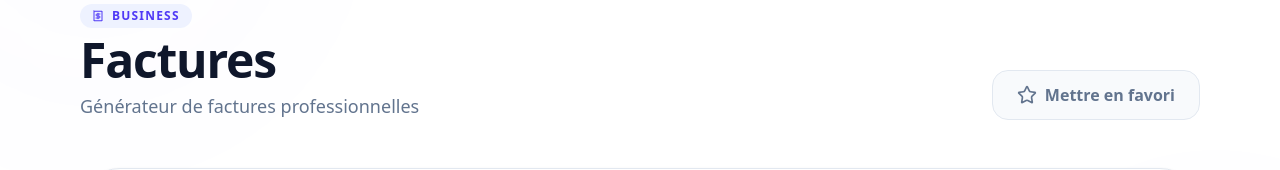
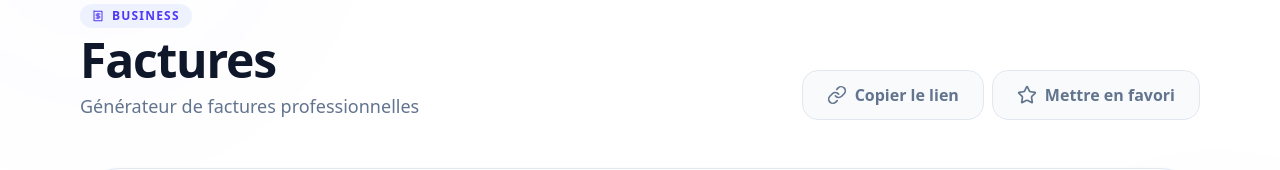
Before and after one commit to daxt61/multi-tool-site, a React (Vite) app: page / in a window 1280 px wide. Both pictures are taken after a click on the button 214 px from the left and 751 px from the top of the page. Shown: the part 184-354 px from the top of the page. Built offline with nearby package versions, Linux system fonts and the light colour scheme.

Commit message:
🎨 Palette: add copy link feature to ToolView
Co-authored-by: daxt61 <254493367+daxt61@users.noreply.github.com>

```diff
--- a/App.tsx
+++ b/App.tsx
@@ -51,6 +51,7 @@ import {
   Briefcase,
   Search,
   Shuffle,
+  Check,
   ArrowLeft,
   Database,
   ArrowLeftRight,
@@ -1009,6 +1010,13 @@ function ToolView({ favorites, toggleFavorite }: { favorites: string[], toggleFa
   const { toolId } = useParams();
   // ⚡ Bolt Optimization: Use toolsMap for O(1) lookup
   const currentTool = toolId ? toolsMap[toolId] : null;
+  const [linkCopied, setLinkCopied] = useState(false);
+
+  const handleCopyLink = () => {
+    navigator.clipboard.writeText(window.location.href);
+    setLinkCopied(true);
+    setTimeout(() => setLinkCopied(false), 2000);
+  };
 
   if (!currentTool) {
     return (
@@ -1038,18 +1046,31 @@ function ToolView({ favorites, toggleFavorite }: { favorites: string[], toggleFa
             <h1 className="text-4xl md:text-5xl font-black tracking-tight">{currentTool.name}</h1>
             <p className="text-lg text-slate-500 dark:text-slate-400 max-w-2xl">{currentTool.description}</p>
           </div>
+          <div className="flex flex-wrap gap-2">
+            <button
+              onClick={handleCopyLink}
+              className={`flex items-center gap-2 px-6 py-3 rounded-2xl font-bold transition-all border ${
+                linkCopied
+                  ? "bg-emerald-50 text-emerald-600 border-emerald-200 dark:bg-emerald-500/10 dark:text-emerald-400 dark:border-emerald-500/20"
+                  : "bg-slate-50 text-slate-500 border-slate-200 dark:bg-slate-900 dark:border-slate-800 hover:border-slate-300 dark:hover:border-slate-700"
+              }`}
+            >
+              {linkCopied ? <Check className="w-5 h-5" /> : <LinkIcon className="w-5 h-5" />}
+              {linkCopied ? "Lien copié" : "Copier le lien"}
+            </button>
             <button
               onClick={(e) => toggleFavorite(e, currentTool.id)}
               aria-pressed={favorites.includes(currentTool.id)}
               className={`flex items-center gap-2 px-6 py-3 rounded-2xl font-bold transition-all border ${
                 favorites.includes(currentTool.id)
-                ? "bg-amber-50 text-amber-600 border-amber-200"
-                : "bg-slate-50 text-slate-500 border-slate-200 dark:bg-slate-900 dark:border-slate-800"
+                  ? "bg-amber-50 text-amber-600 border-amber-200 dark:bg-amber-500/10 dark:text-amber-400 dark:border-amber-500/20"
+                  : "bg-slate-50 text-slate-500 border-slate-200 dark:bg-slate-900 dark:border-slate-800 hover:border-slate-300 dark:hover:border-slate-700"
               }`}
             >
               <Star className={`w-5 h-5 ${favorites.includes(currentTool.id) ? 'fill-current' : ''}`} />
               {favorites.includes(currentTool.id) ? "Favori" : "Mettre en favori"}
             </button>
+          </div>
         </div>
       </div>
 
```
Also changed, not shown: .Jules/palette.md. Lines whose indentation alone changed are shown as unchanged.
